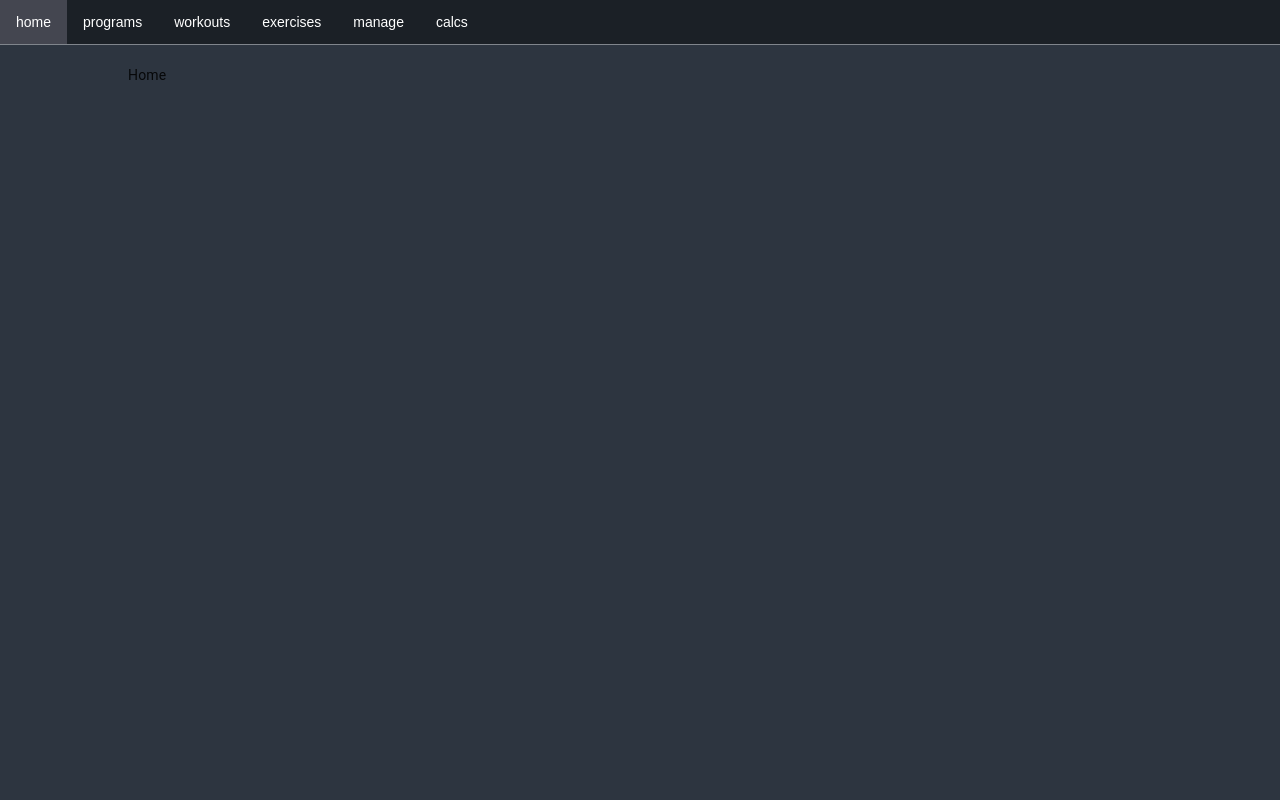
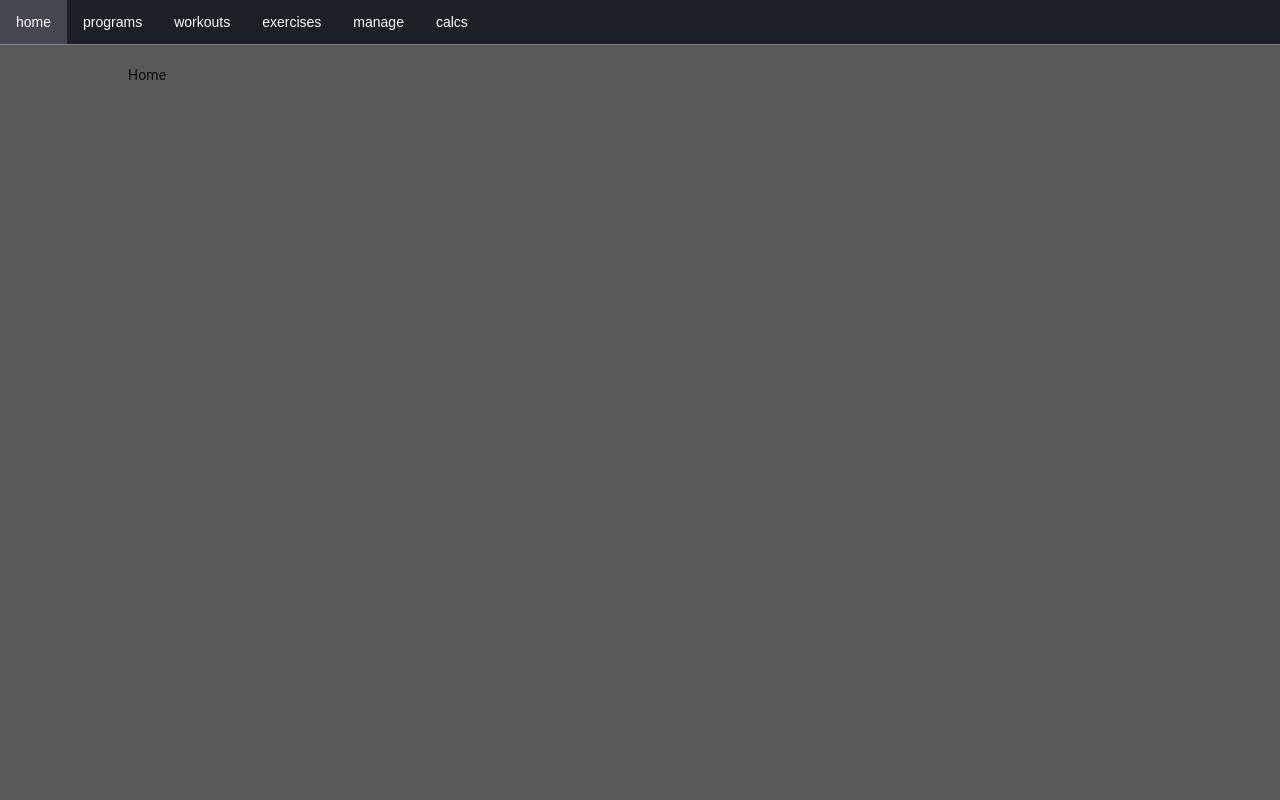
Before and after one commit to mojave27/cals, a React (Create React App) app: page / in a window 1280 px wide. Shown: the top 800 px of the page. Built offline with nearby package versions, Linux system fonts and the light colour scheme; the HTML template or start-up script is replaced by a standard one.

Commit message:
changed color theme.

```diff
--- a/src/App.js
+++ b/src/App.js
@@ -9,20 +9,19 @@ import ProgramForm from './components/programs/ProgramForm'
 import Exercises from './components/exercises/Exercises'
 import Workouts from './components/workouts/Workouts'
 import Sets from './components/sets/Sets'
+import { activeTheme } from './styles/main-styles'
 
 class App extends Component {
-  routeChange = () => {
-    return Math.random() + Math.random()
-  }
 
   render() {
     return (
-      <div style={{ backgroundColor: '#2D3540' }}>
+      <div style={{ backgroundColor: `${activeTheme.color1.hex}` }}>
         <TopNav />
         <CssBaseline />
         <div
           style={{
-            backgroundColor: '#2D3540',
+            // backgroundColor: '#2D3540',
+            backgroundColor: `${activeTheme.color1.hex}`,
             height: '200vh',
             maxWidth: '80%',
             margin: '20px auto'
@@ -30,7 +29,7 @@ class App extends Component {
         >
           <Router>
             <Home path='/' />
-            <Programs onChange={this.routeChange} path='/programs' />
+            <Programs path='/programs' />
             <ProgramForm path='/program-form' />
             <Exercises path='/exercises' />
             <Workouts path='/workouts' />
--- a/src/styles/main-styles.js
+++ b/src/styles/main-styles.js
@@ -1,8 +1,8 @@
-/* Color Theme Swatches in Hex
-  2D3540, 1B2026, 80858C, B0B7BF, 03A696
-*/
+import { css } from '@emotion/core'
 
-/* Color Theme Swatches in RGBA
+/* Theme 1 ******************
+2D3540, 1B2026, 80858C, B0B7BF, 03A696
+
 rgba(45, 53, 64, 1)
 rgba(27, 32, 38, 1)
 rgba(128, 133, 140, 1)
@@ -10,24 +10,7 @@ rgba(176, 183, 191, 1)
 rgba(3, 166, 150, 1)
 */
 
-/* Color Theme 2 Swatches in Hex
- #2D3540, #68788C, #03A696, #C0D904, #93A603
-
-// Color Theme 2 Swatches in RGBA
- rgba(45, 53, 64, 1),
- rgba(104, 120, 140, 1),
- rgba(3, 166, 150, 1),
- rgba(192, 217, 4, 1),
- rgba(147, 166, 3, 1)
-*/
-
-import { css } from '@emotion/core'
-
-const buildRgba = (red, green, blue, alpha) => {
-  return `rgba(${red},${green},${blue},${alpha})`
-}
-
-export let darkTheme = {
+const themeOne = {
   color1: {
     hex: '#2D3540',
     rgba: alpha => buildRgba(45, 53, 64, alpha)
@@ -54,9 +37,89 @@ export let darkTheme = {
   }
 }
 
+/* Theme 2 ******************
+ #2D3540, #68788C, #03A696, #C0D904, #93A603
+
+ rgba(45, 53, 64, 1),
+ rgba(104, 120, 140, 1),
+ rgba(3, 166, 150, 1),
+ rgba(192, 217, 4, 1),
+ rgba(147, 166, 3, 1)
+*/
+
+/* Theme 3 ******************
+#F2F2F2, #BFBFBF, #8C8C8C, #595959, #262626
+
+rgba(242, 242, 242, 1)
+rgba(191, 191, 191, 1)
+rgba(140, 140, 140, 1)
+rgba(89, 89, 89, 1)
+rgba(38, 38, 38, 1)
+*/
+const themeThree = {
+  color4: {
+    hex: '#F2F2F2',
+    rgba: alpha => buildRgba(242, 242, 242, alpha)
+  },
+  color5: {
+    hex: '#BFBFBF',
+    rgba: alpha => buildRgba(191, 191, 191, alpha)
+  },
+  color3: {
+    hex: '#8C8C8C',
+    rgba: alpha => buildRgba(140, 140, 140, alpha)
+  },
+  color1: {
+    hex: '#595959',
+    rgba: alpha => buildRgba(89, 89, 89, alpha)
+  },
+  color2: {
+    hex: '#262626',
+    rgba: alpha => buildRgba(38, 38, 38, alpha)
+  },
+  color5_highlight: {
+    hex: '#262626',
+    rgba: alpha => buildRgba(38, 38, 38, alpha)
+  }
+}
+
+
+const buildRgba = (red, green, blue, alpha) => {
+  return `rgba(${red},${green},${blue},${alpha})`
+}
+
+export let activeTheme = themeThree
+
+// export let activeTheme = {
+//   color1: {
+//     hex: '#2D3540',
+//     rgba: alpha => buildRgba(45, 53, 64, alpha)
+//   },
+//   color2: {
+//     hex: '#1B2026',
+//     rgba: alpha => buildRgba(27, 32, 38, alpha)
+//   },
+//   color3: {
+//     hex: '#80858C',
+//     rgba: alpha => buildRgba(128, 133, 140, alpha)
+//   },
+//   color4: {
+//     hex: '#B0B7BF',
+//     rgba: alpha => buildRgba(176, 183, 191, alpha)
+//   },
+//   color5: {
+//     hex: '#03A696',
+//     rgba: alpha => buildRgba(3, 166, 150, alpha)
+//   },
+//   color5_highlight: {
+//     hex: '#05E6CF',
+//     rgba: alpha => buildRgba(230, 207, 90, alpha)
+//   }
+// }
+
 export let miniCard = css({
   width: '50%',
-  border: `1px solid ${darkTheme.color4.hex}`,
+  border: `1px solid ${activeTheme.color4.hex}`,
   borderRadius: '2px',
   backgroundColor: `#CACACD`,
   margin: '2px auto',
@@ -64,20 +127,20 @@ export let miniCard = css({
   boxShadow: '0 4px 8px 0 rgba(0,0,0,0.2)',
   transition: '0.3s',
   textAlign: 'center',
-  color: `${darkTheme.color2.hex}`,
+  color: `${activeTheme.color2.hex}`,
   '&:hover': {
     boxShadow: '0 8px 16px 0 rgba(0,0,0,0.2)',
-    border: `1px solid ${darkTheme.color5.hex}`,
+    border: `1px solid ${activeTheme.color5.hex}`,
     backgroundColor: `#E4E4E6`
   }
 })
 
 export let selectedMiniCard = css({
-  backgroundColor: darkTheme.color5.hex
+  backgroundColor: activeTheme.color5.hex
 })
 
 export let card = css({
-  border: `1px solid ${darkTheme.color4.hex}`,
+  border: `1px solid ${activeTheme.color4.hex}`,
   borderRadius: '2px',
   backgroundColor: `#CACACD`,
   margin: '5px 10px',
@@ -85,10 +148,10 @@ export let card = css({
   boxShadow: '0 4px 8px 0 rgba(0,0,0,0.2)',
   transition: '0.3s',
   textAlign: 'center',
-  color: `${darkTheme.color2.hex}`,
+  color: `${activeTheme.color2.hex}`,
   '&:hover': {
     boxShadow: '0 8px 16px 0 rgba(0,0,0,0.2)',
-    border: `1px solid ${darkTheme.color5.hex}`,
+    border: `1px solid ${activeTheme.color5.hex}`,
     backgroundColor: `#E4E4E6`
   }
 })
@@ -113,7 +176,7 @@ export let cardInfo = css({
 })
 
 export let detailCard = css({
-  border: `3px solid ${darkTheme.color4.hex}` /* Dotted border */,
+  border: `3px solid ${activeTheme.color4.hex}` /* Dotted border */,
   width: '80%',
   borderRadius: '5px' /* Rounded border */,
   margin: '0 auto' /* Center the coupon */,
@@ -122,10 +185,11 @@ export let detailCard = css({
 
 export let container = css({
   padding: '2px 16px',
-  backgroundColor: '#f1f1f1',
-  // border: '1px solid ' + darkTheme.color2.hex,
+  // backgroundColor: '#f1f1f1',
+  backgroundColor: activeTheme.color1.hex,
+  // border: '1px solid ' + activeTheme.color2.hex,
   borderRadius: '2px' /* Rounded border */
-  // backgroundColor: darkTheme.color4.hex
+  // backgroundColor: activeTheme.color4.hex
 })
 
 export let viewContainer = css({
@@ -133,7 +197,7 @@ export let viewContainer = css({
 })
 
 export let stripe = css({
-  backgroundColor: darkTheme.color4.hex,
+  backgroundColor: activeTheme.color4.hex,
   height: '10px'
 })
 
@@ -147,19 +211,19 @@ export let warn = css({
 })
 
 export let collapsible = css({
-  backgroundColor: darkTheme.color3.hex,
+  backgroundColor: activeTheme.color3.hex,
   color: 'white',
   cursor: 'pointer',
   padding: '3px 8px',
   width: '100%',
   borderTop: 'none',
-  borderBottom: `1px solid ${darkTheme.color1.hex}`,
+  borderBottom: `1px solid ${activeTheme.color1.hex}`,
   textAlign: 'left',
   outline: 'none',
   fontSize: '.9em',
   borderRadius: '3px',
   '&:hover': {
-    backgroundColor: darkTheme.color1.hex
+    backgroundColor: activeTheme.color1.hex
   }
 })
 
@@ -175,7 +239,7 @@ export let collapsibleContent = css({
   padding: '0 10px',
   overflow: 'hidden',
   backgroundColor: '#f1f1f1',
-  border: `1px solid ${darkTheme.color4.hex}`
+  border: `1px solid ${activeTheme.color4.hex}`
 })
 
 // Program Form ****************************************************** /
@@ -209,22 +273,23 @@ export let label = css({
 // export let input[type=submit] = css({
 export let inputSubmit = css({
   fontSize: 'inherit',
-  backgroundColor: darkTheme.color5.hex,
-  color: 'white',
+  backgroundColor: activeTheme.color5.hex,
+  // color: 'white',
   padding: '8px 20px',
   border: 'none',
   borderRadius: '4px',
   cursor: 'pointer',
   float: 'right',
   '&:hover': {
-    backgroundColor: '#00b5a3'
+    backgroundColor: activeTheme.color5_highlight.hex,
+    color: '#fff'
   }
 })
 
 export let formButton = css({
   fontSize: 'inherit',
-  backgroundColor: darkTheme.color5.hex,
-  color: 'white',
+  backgroundColor: activeTheme.color5.hex,
+  // color: 'white',
   padding: '8px 20px',
   margin: '0px 10px',
   border: 'none',
@@ -232,7 +297,8 @@ export let formButton = css({
   cursor: 'pointer',
   // float: 'left',
   '&:hover': {
-    backgroundColor: '#00b5a3'
+    backgroundColor: activeTheme.color5_highlight.hex,
+    color: '#fff'
   }
 })
 
@@ -282,7 +348,7 @@ export let customSelect = {
 
 export let selectSelected = {
   // backgroundColor: 'DodgerBlue',
-  backgroundColor: darkTheme.color5.hex,
+  backgroundColor: activeTheme.color5.hex,
   color: '#ffffff',
   padding: '8px 16px',
   /*style the arrow inside the select element:*/
@@ -310,7 +376,7 @@ export let selectArrowActive = {}
 export let selectItems = {
   position: 'absolute',
   // backgroundColor: 'DodgerBlue',
-  backgroundColor: darkTheme.color5.hex,
+  backgroundColor: activeTheme.color5.hex,
   top: '100%',
   left: '0',
   right: '0',
--- a/src/styles/modal.js
+++ b/src/styles/modal.js
@@ -1,5 +1,5 @@
 // import { css } from '@emotion/core'
-import { darkTheme } from './main-styles'
+import { activeTheme } from './main-styles'
 
 export let modal = {
   // display: 'none' /* Hidden by default */,
@@ -11,15 +11,15 @@ export let modal = {
   width: '100%' /* Full width */,
   height: '100%' /* Full height */,
   overflow: 'auto' /* Enable scroll if needed */,
-  backgroundColor: darkTheme.color1.rgba(.75)
+  backgroundColor: activeTheme.color1.rgba(.75)
 }
 
 /* Modal Content */
 export let modalContent = {
-  backgroundColor: darkTheme.color2.hex,
+  backgroundColor: activeTheme.color2.hex,
   margin: 'auto',
   padding: '20px',
-  border: `1px solid ${darkTheme.color4.hex}`,
+  border: `1px solid ${activeTheme.color4.hex}`,
   borderRadius: '5px',
   width: '80%'
 }
@@ -33,7 +33,7 @@ export let close = {
   padding: '0px 10px',
   margin: '3px 5px',
   '&:hover': {
-    color: darkTheme.color5.hex,
+    color: activeTheme.color5.hex,
     textDecoration: 'none',
     cursor: 'pointer'
   },
--- a/src/styles/program.js
+++ b/src/styles/program.js
@@ -23,11 +23,11 @@ rgba(3, 166, 150, 1)
 
 import { css } from '@emotion/core'
 
-import { darkTheme } from './main-styles'
+import { activeTheme } from './main-styles'
 
 export let workoutHeader = css({
-  backgroundColor: darkTheme.color2.hex,
-  // color: darkTheme.color5.hex,
+  backgroundColor: activeTheme.color2.hex,
+  // color: activeTheme.color5.hex,
   color: '#fff',
   fontWeight: 'bold',
   padding: '2px 5px'
@@ -35,9 +35,9 @@ export let workoutHeader = css({
 
 export let workoutBlock = css({
   display: 'inline-block',
-  // border: `1px solid ${darkTheme.color2.hex}`
+  // border: `1px solid ${activeTheme.color2.hex}`
 })
 
 export let setBlock = css({
-  border: `1px solid ${darkTheme.color2.hex}`
+  border: `1px solid ${activeTheme.color2.hex}`
 })
--- a/src/styles/table.js
+++ b/src/styles/table.js
@@ -1,25 +1,25 @@
 // import { css } from '@emotion/core'
-import { darkTheme } from './main-styles'
+import { activeTheme } from './main-styles'
 
 export let table = {
   borderCollapse: 'collapse',
   borderSpacing: '0',
   width: '100%',
-  border: `1px solid ${darkTheme.color5.hex}`,
+  border: `1px solid ${activeTheme.color5.hex}`,
   '& th': {
-    backgroundColor: darkTheme.color5.hex
+    backgroundColor: activeTheme.color5.hex
   },
   '& th, td': {
     textAlign: 'left',
     padding: '3px'
   },
   // '& tr:hover': {
-  //     border: `1px solid ${darkTheme.color5_highlight.hex}`
+  //     border: `1px solid ${activeTheme.color5_highlight.hex}`
   // },
   '& tr:nth-of-type(odd)': {
-    backgroundColor: darkTheme.color3.hex
+    backgroundColor: activeTheme.color3.hex
   },
   '& tr:nth-of-type(even)': {
-    backgroundColor: darkTheme.color4.hex
+    backgroundColor: activeTheme.color4.hex
   }
 }
```
